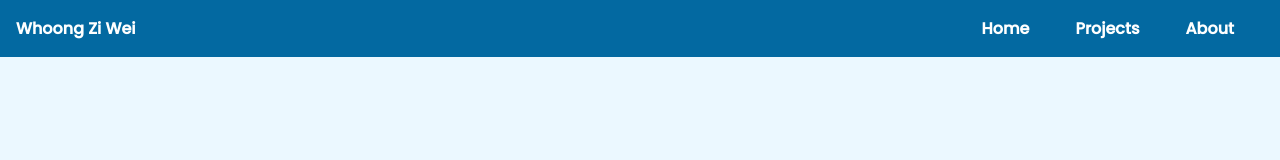
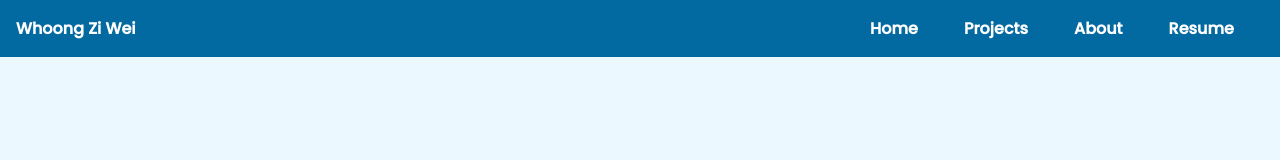
Before and after one commit to ziwei531/website-portfolio, a SvelteKit app: page / in a window 1280 px wide. Shown: the top 160 px of the page. Built offline with nearby package versions, Linux system fonts and the light colour scheme.

Commit message:
add resume

```diff
--- a/src/routes/+layout.svelte
+++ b/src/routes/+layout.svelte
@@ -43,12 +43,14 @@
 		<a href="/">Home</a>
 		<a href="/projects">Projects</a>
 		<a href="/about">About</a>
+		<a target="_blank" href="https://flowcv.com/resume/qsrj03pfkd">Resume</a>
 	{/if}
 
 	{#if !$isMobile}
 		<a href="/">Home</a>
 		<a href="/projects">Projects</a>
 		<a href="/about">About</a>
+		<a target="_blank" href="https://flowcv.com/resume/qsrj03pfkd">Resume</a>
 	{/if}
 	<!-- svelte-ignore a11y-click-events-have-key-events -->
 	<i on:click={handleToggle} class="menu-toggler fa fa-bars" />
```
